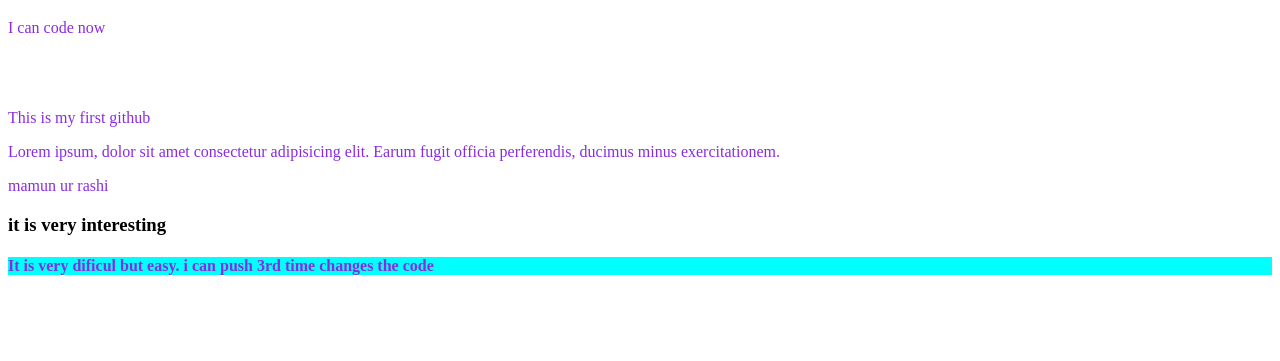
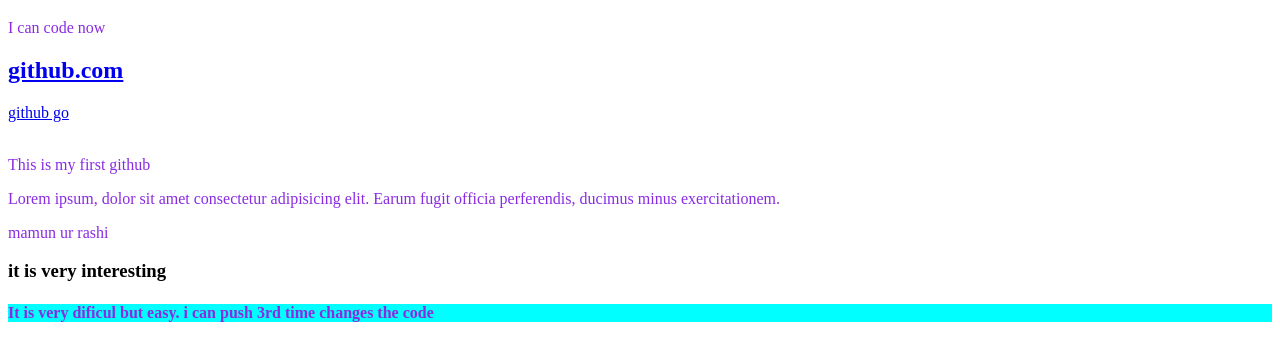
Before and after one commit to Mamun-Ur-Rashid/My-second-repo, a plain HTML site: page index.html in a window 1280 px wide. Shown: the part 61-422 px from the top of the page. Drawn offline with Linux system fonts and the light colour scheme.

Commit message:
added link

```diff
--- a/index.html
+++ b/index.html
@@ -10,8 +10,8 @@
 <body>
     <h1>I can Push github first time</h1>
     <p>I can code now</p>
-    <h2><a href="www.github.com"></a></h2>
-    <a href="www.github.com"></a>
+    <h2><a href="www.github.com">github.com</a></h2>
+    <a href="www.github.com">github go</a>
     <br>
     <img src="m.jpg" alt="">
     <p>This is my first github</p>
```
